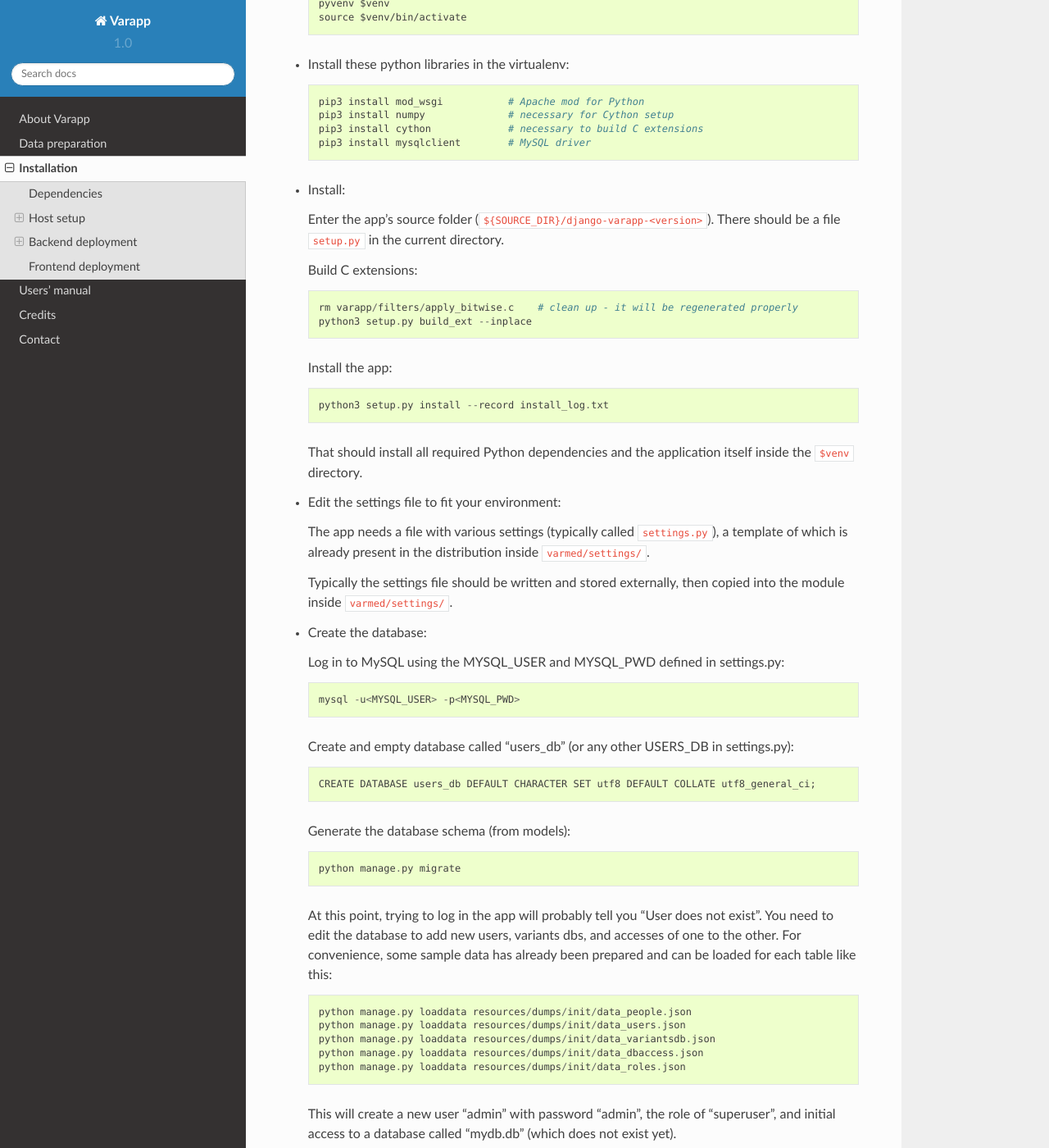
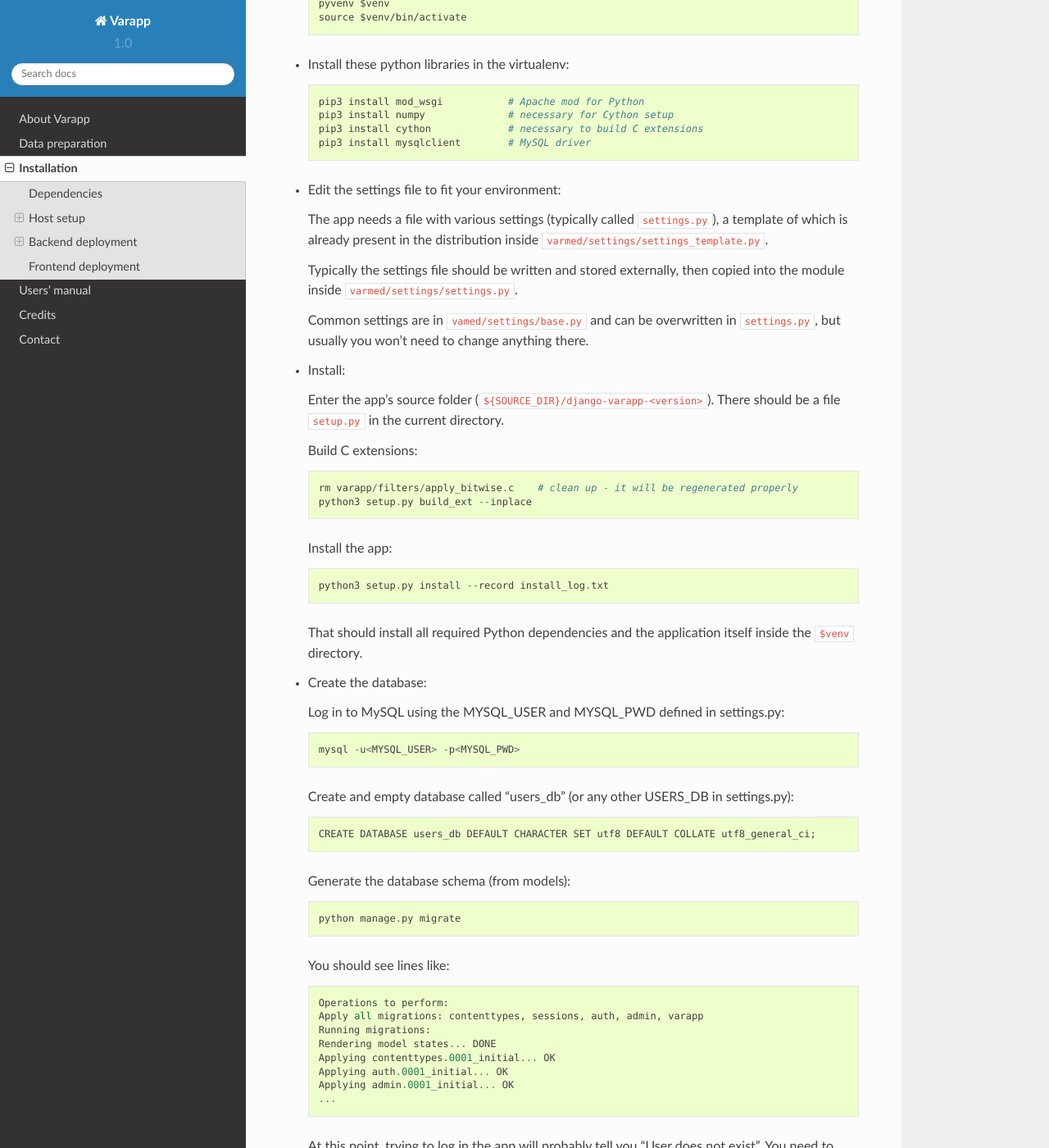
Before and after one commit to varapp/varapp-docs, a Sphinx documentation site: the page built from docs/src/deployment.rst, in a window 1280 px wide and 1400 px high, scrolled down 3602 px. Shown: the whole window at 82% size. Built offline with Sphinx 7.4.7 and the Read the Docs theme 2.0.0, drawn with Linux system fonts in a browser that asks for light colours; some of the changed text lies outside the part shown.

Commit message:
Settings, bugfix, etc.

```diff
--- a/docs/src/deployment.rst
+++ b/docs/src/deployment.rst
@@ -174,6 +174,18 @@
     pip3 install cython             # necessary to build C extensions
     pip3 install mysqlclient        # MySQL driver
 
+* Edit the settings file to fit your environment:
+
+  The app needs a file with various settings (typically called ``settings.py``),
+  a template of which is already present in the distribution inside
+  ``varmed/settings/settings_template.py``.
+
+  Typically the settings file should be written and stored externally,
+  then copied into the module inside ``varmed/settings/settings.py``.
+
+  Common settings are in ``vamed/settings/base.py`` and can be overwritten
+  in ``settings.py``, but usually you won't need to change anything there.
+
 * Install:
 
   Enter the app's source folder (``${SOURCE_DIR}/django-varapp-<version>``).
@@ -214,15 +217,26 @@
 
     python manage.py migrate
 
+  You should see lines like::
+
+    Operations to perform:
+    Apply all migrations: contenttypes, sessions, auth, admin, varapp
+    Running migrations:
+    Rendering model states... DONE
+    Applying contenttypes.0001_initial... OK
+    Applying auth.0001_initial... OK
+    Applying admin.0001_initial... OK
+    ...
+
   At this point, trying to log in the app will probably tell you "User does not exist".
   You need to edit the database to add new users, variants dbs, and accesses of one to the other.
   For convenience, some sample data has already been prepared and can be loaded for each table like this::
 
     python manage.py loaddata resources/dumps/init/data_people.json
+    python manage.py loaddata resources/dumps/init/data_roles.json
     python manage.py loaddata resources/dumps/init/data_users.json
     python manage.py loaddata resources/dumps/init/data_variantsdb.json
     python manage.py loaddata resources/dumps/init/data_dbaccess.json
-    python manage.py loaddata resources/dumps/init/data_roles.json
 
   This will create a new user "admin" with password "admin", the role of "superuser",
   and initial access to a database called "mydb.db" (which does not exist yet).
@@ -317,13 +331,18 @@
 
     python manage.py runmodwsgi --port 8887 [options]
 
-.. An environment variable `DJANGO_SETTINGS_MODULE` is set automatically by Django when
-the app is started to indicate where the settings are to be taken from.
-But if one wants to run some part of the library in a script,
-e.g. unit tests, one needs to specify it::
-export DJANGO_SETTINGS_MODULE="varmed.settings.settings_example"
-This makes references to the file
-``$venv/lib/python3.4/site-packages/varmed/settings/settings_example.py``.
+* An environment variable `DJANGO_SETTINGS_MODULE` is set automatically by Django when
+  the app is started to indicate where the settings are to be taken from.
+  But if one wants to run some part of the library in a script,
+  e.g. unit tests, one needs to specify it::
+
+    export DJANGO_SETTINGS_MODULE="varmed.settings.settings_example"
+
+  This makes references to the file
+   ``$venv/lib/python3.4/site-packages/varmed/settings/settings_example.py``.
+
+  When using `mod_wsgi`, setting the environment variable will have no effect;
+  instead, configure it in ``varmed/wsgi.py``
 
 
 Frontend deployment
```
Also changed, not shown: other parts of docs/src/deployment.rst (+0 -9 lines), docs/src/method.rst (+7 -2 lines).
